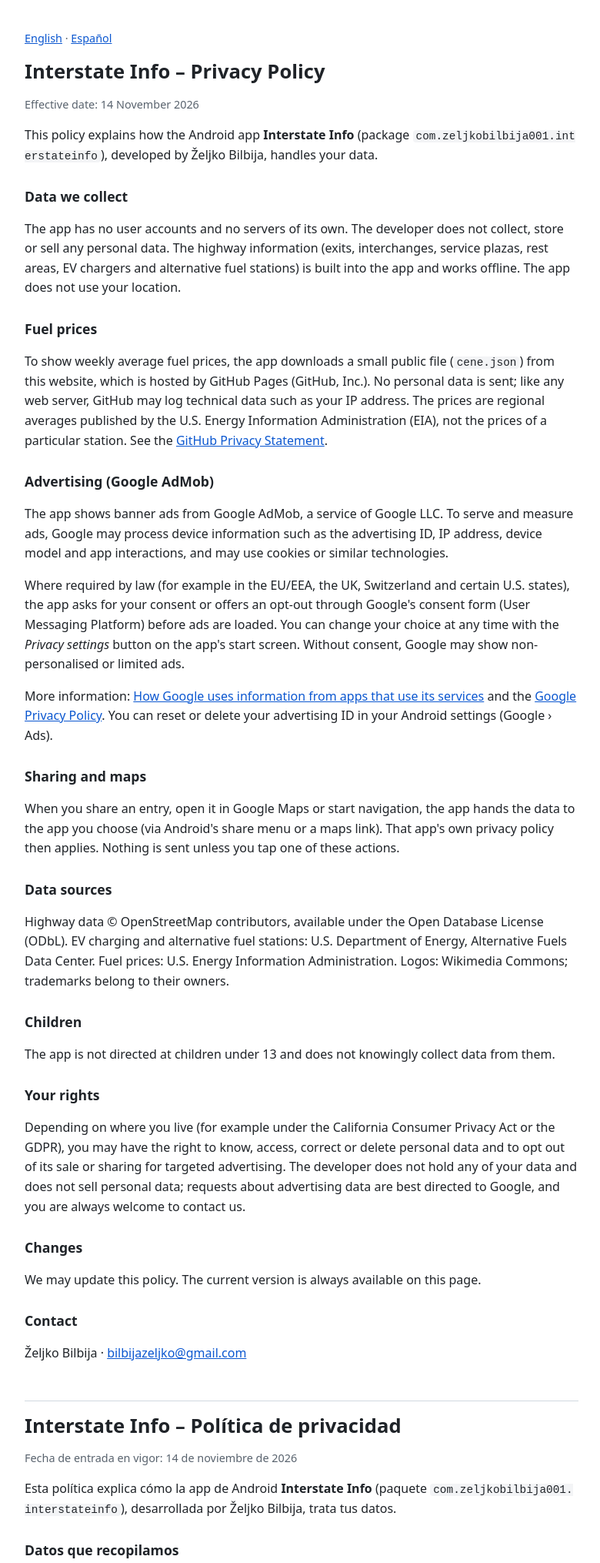
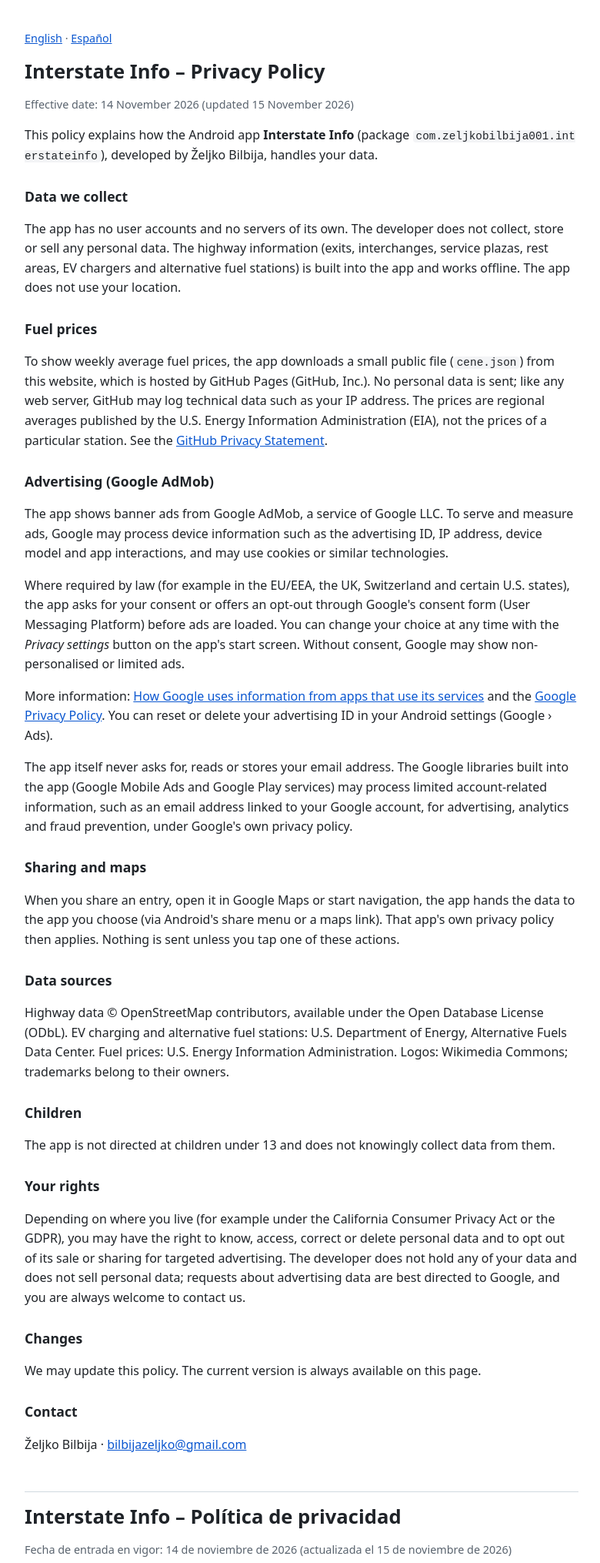
Before and after one commit to zeljkobilbija/zeljkobilbija.github.io, a plain HTML site: page interstateinfo/privacy.html in a window 1280 px wide. Shown: the top 2030 px of the page at 77% size, without its empty margins (248-1028 px from the left). Drawn offline with Linux system fonts and the light colour scheme.

Commit message:
Interstate Info: politika privatnosti – obrada podataka naloga kroz Google biblioteke (usklađeno sa Data safety)
Co-Authored-By: Claude Opus 5.5 <noreply@anthropic.com>
Claude-Session: https://claude.ai/code/session_012mNDwVZ6h5krbDSgAaebfU

```diff
--- a/interstateinfo/privacy.html
+++ b/interstateinfo/privacy.html
@@ -12,7 +12,7 @@
 
 <section id="en" lang="en">
 <h1>Interstate Info – Privacy Policy</h1>
-<p class="meta">Effective date: 14 November 2026</p>
+<p class="meta">Effective date: 14 November 2026 (updated 15 November 2026)</p>
 
 <p>This policy explains how the Android app <strong>Interstate Info</strong> (package
 <code>com.zeljkobilbija001.interstateinfo</code>), developed by Željko Bilbija, handles your data.</p>
@@ -37,6 +37,9 @@ time with the <em>Privacy settings</em> button on the app's start screen. Withou
 <p>More information: <a href="https://policies.google.com/technologies/partner-sites">How Google uses information from apps that use its services</a>
 and the <a href="https://policies.google.com/privacy">Google Privacy Policy</a>.
 You can reset or delete your advertising ID in your Android settings (Google › Ads).</p>
+<p>The app itself never asks for, reads or stores your email address. The Google libraries built into the app (Google Mobile Ads and
+Google Play services) may process limited account-related information, such as an email address linked to your Google account,
+for advertising, analytics and fraud prevention, under Google's own privacy policy.</p>
 
 <h2>Sharing and maps</h2>
 <p>When you share an entry, open it in Google Maps or start navigation, the app hands the data to the app you choose (via Android's
@@ -67,7 +70,7 @@ welcome to contact us.</p>
 
 <section id="es" lang="es">
 <h1>Interstate Info – Política de privacidad</h1>
-<p class="meta">Fecha de entrada en vigor: 14 de noviembre de 2026</p>
+<p class="meta">Fecha de entrada en vigor: 14 de noviembre de 2026 (actualizada el 15 de noviembre de 2026)</p>
 
 <p>Esta política explica cómo la app de Android <strong>Interstate Info</strong> (paquete
 <code>com.zeljkobilbija001.interstateinfo</code>), desarrollada por Željko Bilbija, trata tus datos.</p>
@@ -95,6 +98,9 @@ Sin consentimiento, Google puede mostrar anuncios no personalizados o limitados.
 <p>Más información: <a href="https://policies.google.com/technologies/partner-sites?hl=es">Cómo usa Google la información de las apps que usan sus servicios</a>
 y la <a href="https://policies.google.com/privacy?hl=es">Política de privacidad de Google</a>.
 Puedes restablecer o eliminar tu ID de publicidad en los ajustes de Android (Google › Anuncios).</p>
+<p>La app nunca solicita, lee ni guarda tu dirección de correo electrónico. Las bibliotecas de Google incluidas en la app (Google Mobile Ads y
+servicios de Google Play) pueden tratar información limitada relacionada con la cuenta, como una dirección de correo vinculada a tu cuenta
+de Google, para publicidad, análisis y prevención de fraudes, conforme a la política de privacidad de Google.</p>
 
 <h2>Compartir y mapas</h2>
 <p>Cuando compartes una entrada, la abres en Google Maps o inicias la navegación, la app entrega los datos a la app que elijas
```
